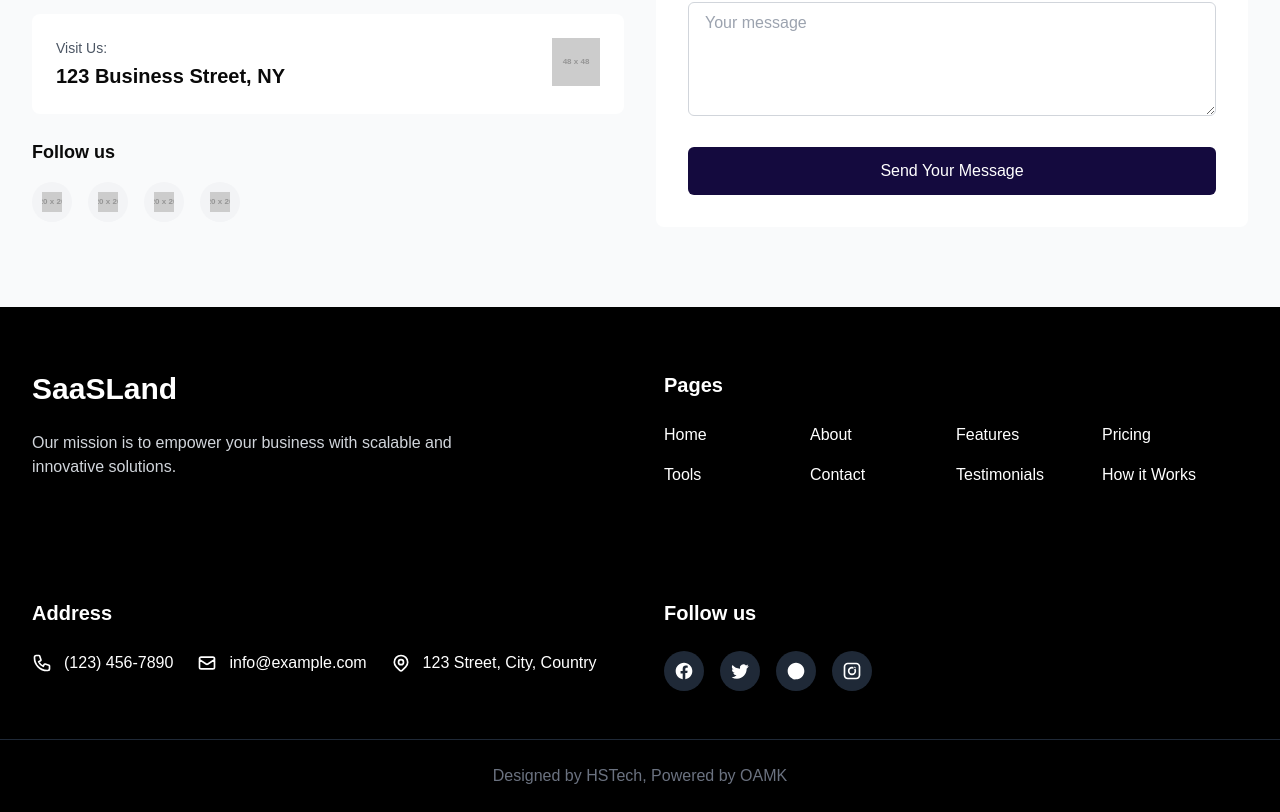
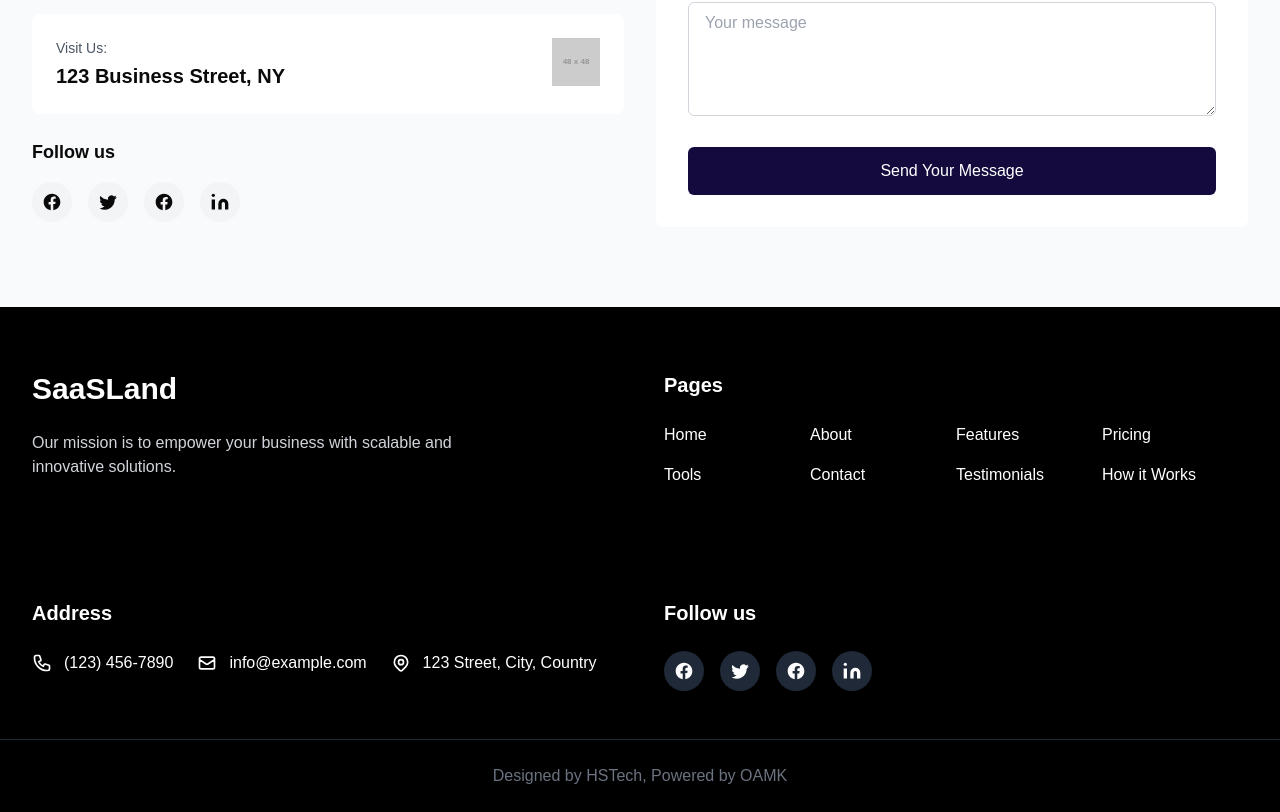
Before and after one commit to UniFolios/SaaSLand, a Next.js app: page / in a window 1280 px wide. Shown: the part 7058-7870 px from the top of the page. Built offline with nearby package versions, Linux system fonts and the light colour scheme.

Commit message:
refactor smooth scroll functionality to use utility function across components

```diff
--- a/app/page.tsx
+++ b/app/page.tsx
@@ -1,5 +1,6 @@
 'use client'
 import { useEffect } from 'react'
+import { smoothScrollTo } from '@/utils/smoothScroll'
 import Banner from '@/components/banner/Banner'
 import Clients from '@/components/clients/Clients'
 import About from '@/components/about/About'
@@ -18,36 +19,8 @@ export default function Home() {
       if (target.tagName === 'A' && target.getAttribute('href')?.startsWith('#')) {
         e.preventDefault()
         const id = target.getAttribute('href')?.substring(1)
-        const element = document.getElementById(id!)
-
-        if (element) {
-          const elementPosition = element.getBoundingClientRect().top + window.scrollY
-          const offsetPosition = elementPosition - 80
-          const duration = 1000 // Duration in milliseconds
-          const startPosition = window.scrollY
-          const distance = offsetPosition - startPosition
-          let startTime: number | null = null;
-
-          const animation = (currentTime: number) => {
-            if (!startTime) startTime = currentTime
-            const timeElapsed = currentTime - startTime
-            const progress = Math.min(timeElapsed / duration, 1)
-
-            // Easing function for smoother animation
-            const easeInOutCubic = (progress: number) => {
-              return progress < 0.5
-                ? 4 * progress * progress * progress
-                : 1 - Math.pow(-2 * progress + 2, 3) / 2
-            }
-
-            window.scrollTo(0, startPosition + (distance * easeInOutCubic(progress)))
-
-            if (timeElapsed < duration) {
-              requestAnimationFrame(animation)
-            }
-          }
-
-          requestAnimationFrame(animation)
+        if (id) {
+          smoothScrollTo(id)
         }
       }
     }
--- a/components/contact/Contact.tsx
+++ b/components/contact/Contact.tsx
@@ -1,43 +1,9 @@
 'use client'
 import React from 'react'
 import { BaseComponentProps } from '../types'
+import { smoothScrollTo } from '@/utils/smoothScroll'
 
 interface ContactProps extends BaseComponentProps {}
-
-const smoothScrollTo = (elementId: string) => {
-  const element = document.getElementById(elementId);
-  if (element) {
-    const elementPosition = element.getBoundingClientRect().top + window.scrollY;
-    const offsetPosition = elementPosition - 80;
-    const duration = 1000;
-    const startPosition = window.scrollY;
-    const distance = offsetPosition - startPosition;
-    let startTime: number | null = null;
-
-    const animation = (currentTime: number) => {
-      if (startTime === null) startTime = currentTime;
-      const timeElapsed = currentTime - startTime;
-      const progress = Math.min(timeElapsed / duration, 1);
-
-      const easeInOutCubic = (t: number) => {
-        return t < 0.5
-          ? 4 * t * t * t
-          : 1 - Math.pow(-2 * t + 2, 3) / 2;
-      };
-
-      window.scrollTo({
-        top: startPosition + (distance * easeInOutCubic(progress)),
-        behavior: 'auto'
-      });
-
-      if (timeElapsed < duration) {
-        requestAnimationFrame(animation);
-      }
-    };
-
-    requestAnimationFrame(animation);
-  }
-};
 
 const Contact: React.FC<ContactProps> = () => {
   return (
@@ -82,19 +48,39 @@ const Contact: React.FC<ContactProps> = () => {
             <div className="mt-8">
               <h3 className="text-lg font-semibold mb-4">Follow us</h3>
               <div className="flex gap-4">
-                {['facebook', 'twitter', 'instagram', 'linkedin'].map((social) => (
-                  <button
-                    key={social}
-                    className="w-10 h-10 bg-gray-100 rounded-full flex items-center justify-center hover:bg-gray-200"
-                    onClick={() => smoothScrollTo('banner')}
-                  >
-                    <img
-                      src={`https://placehold.co/20x20`}
-                      alt={social}
-                      className="w-5 h-5"
-                    />
-                  </button>
-                ))}
+                <button
+                  onClick={() => smoothScrollTo('banner')}
+                  className="w-10 h-10 bg-gray-100 rounded-full flex items-center justify-center hover:bg-gray-200"
+                >
+                  <svg className="w-5 h-5" fill="currentColor" viewBox="0 0 24 24">
+                    <path d="M22 12c0-5.52-4.48-10-10-10S2 6.48 2 12c0 5 3.66 9.12 8.44 9.88v-6.99H7.9v-2.89h2.54V9.41c0-2.5 1.49-3.89 3.77-3.89 1.09 0 2.24.2 2.24.2v2.47h-1.26c-1.24 0-1.63.77-1.63 1.56v1.87h2.78l-.44 2.89h-2.34V21.88C18.34 21.12 22 17 22 12z"/>
+                  </svg>
+                </button>
+                <button
+                  onClick={() => smoothScrollTo('banner')}
+                  className="w-10 h-10 bg-gray-100 rounded-full flex items-center justify-center hover:bg-gray-200"
+                >
+                  <svg className="w-5 h-5" fill="currentColor" viewBox="0 0 24 24">
+                    <path d="M22.46 6c-.77.35-1.6.59-2.46.69a4.28 4.28 0 001.88-2.36 8.52 8.52 0 01-2.7 1.03 4.24 4.24 0 00-7.22 3.86A12.04 12.04 0 013 4.89a4.24 4.24 0 001.31 5.66 4.21 4.21 0 01-1.92-.53v.05a4.24 4.24 0 003.4 4.15 4.27 4.27 0 01-1.91.07 4.25 4.25 0 003.97 2.95A8.5 8.5 0 012 19.54a12.02 12.02 0 006.29 1.84c7.55 0 11.68-6.26 11.68-11.68 0-.18-.01-.35-.02-.53A8.36 8.36 0 0022.46 6z"/>
+                  </svg>
+                </button>
+                <button
+                  onClick={() => smoothScrollTo('banner')}
+                  className="w-10 h-10 bg-gray-100 rounded-full flex items-center justify-center hover:bg-gray-200"
+                >
+                  <svg className="w-5 h-5" fill="currentColor" viewBox="0 0 24 24">
+                    <path d="M12 2C6.477 2 2 6.477 2 12c0 4.991 3.657 9.128 8.438 9.879V14.89h-2.54V12h2.54V9.797c0-2.506 1.492-3.89 3.777-3.89 1.094 0 2.238.195 2.238.195v2.46h-1.26c-1.243 0-1.63.771-1.63 1.562V12h2.773l-.443 2.89h-2.33v6.989C18.343 21.129 22 16.99 22 12c0-5.523-4.477-10-10-10z"/>
+                  </svg>
+                </button>
+                <button
+                  onClick={() => smoothScrollTo('banner')}
+                  className="w-10 h-10 bg-gray-100 rounded-full flex items-center justify-center hover:bg-gray-200"
+                >
+                  <svg className="w-5 h-5" fill="currentColor" viewBox="0 0 24 24">
+                    <path d="M16 8a6 6 0 016 6v7h-4v-7a2 2 0 00-2-2 2 2 0 00-2 2v7h-4v-7a6 6 0 016-6zM2 9h4v12H2z"/>
+                    <circle cx="4" cy="4" r="2"/>
+                  </svg>
+                </button>
               </div>
             </div>
           </div>
--- a/components/footer/Footer.tsx
+++ b/components/footer/Footer.tsx
@@ -1,5 +1,7 @@
+'use client'
 import React from 'react'
 import { BaseComponentProps } from '../types'
+import { smoothScrollTo } from '@/utils/smoothScroll'
 
 const Footer: React.FC<BaseComponentProps> = () => {
   return (
@@ -67,42 +69,39 @@ const Footer: React.FC<BaseComponentProps> = () => {
             <div>
               <h3 className="text-xl font-semibold mb-6 text-white">Follow us</h3>
               <div className="flex gap-4">
-                {/* Facebook */}
-                <a
-                  href="#"
+                <button
+                  onClick={() => smoothScrollTo('banner')}
                   className="w-10 h-10 bg-gray-800 rounded-full flex items-center justify-center hover:bg-gray-700 transition-colors"
                 >
-                  <svg fill="currentColor" viewBox="0 0 24 24" className="w-5 h-5 text-white">
+                  <svg className="w-5 h-5 text-white" fill="currentColor" viewBox="0 0 24 24">
                     <path d="M22 12c0-5.52-4.48-10-10-10S2 6.48 2 12c0 5 3.66 9.12 8.44 9.88v-6.99H7.9v-2.89h2.54V9.41c0-2.5 1.49-3.89 3.77-3.89 1.09 0 2.24.2 2.24.2v2.47h-1.26c-1.24 0-1.63.77-1.63 1.56v1.87h2.78l-.44 2.89h-2.34V21.88C18.34 21.12 22 17 22 12z"/>
                   </svg>
-                </a>
-                {/* Twitter */}
-                <a
-                  href="#"
+                </button>
+                <button
+                  onClick={() => smoothScrollTo('banner')}
                   className="w-10 h-10 bg-gray-800 rounded-full flex items-center justify-center hover:bg-gray-700 transition-colors"
                 >
-                  <svg fill="currentColor" viewBox="0 0 24 24" className="w-5 h-5 text-white">
+                  <svg className="w-5 h-5 text-white" fill="currentColor" viewBox="0 0 24 24">
                     <path d="M22.46 6c-.77.35-1.6.59-2.46.69a4.28 4.28 0 001.88-2.36 8.52 8.52 0 01-2.7 1.03 4.24 4.24 0 00-7.22 3.86A12.04 12.04 0 013 4.89a4.24 4.24 0 001.31 5.66 4.21 4.21 0 01-1.92-.53v.05a4.24 4.24 0 003.4 4.15 4.27 4.27 0 01-1.91.07 4.25 4.25 0 003.97 2.95A8.5 8.5 0 012 19.54a12.02 12.02 0 006.29 1.84c7.55 0 11.68-6.26 11.68-11.68 0-.18-.01-.35-.02-.53A8.36 8.36 0 0022.46 6z"/>
                   </svg>
-                </a>
-                {/* Dribbble */}
-                <a
-                  href="#"
+                </button>
+                <button
+                  onClick={() => smoothScrollTo('banner')}
                   className="w-10 h-10 bg-gray-800 rounded-full flex items-center justify-center hover:bg-gray-700 transition-colors"
                 >
-                  <svg fill="currentColor" viewBox="0 0 24 24" className="w-5 h-5 text-white">
-                    <path d="M12 2C6.477 2 2 6.477 2 12c0 4.99 3.657 9.128 8.438 9.878-.117-.842-.222-2.137.047-3.058.242-.833 1.562-5.33 1.562-5.33s-.398-.796-.398-1.972c0-1.847 1.072-3.226 2.404-3.226 1.134 0 1.68.851 1.68 1.873 0 1.141-.727 2.846-1.1 4.427-.312 1.313.662 2.381 1.963 2.381 2.355 0 4.165-2.488 4.165-6.082 0-3.174-2.287-5.401-5.549-5.401-3.782 0-6.012 2.834-6.012 5.766 0 1.146.44 2.374 0 2.709 0 0-.793 3.236-.985 3.997-.29 1.085-.957 2.441-1.431 3.262A9.99 9.99 0 0012 22c5.523 0 10-4.477 10-10S17.523 2 12 2z"/>
+                  <svg className="w-5 h-5 text-white" fill="currentColor" viewBox="0 0 24 24">
+                    <path d="M12 2C6.477 2 2 6.477 2 12c0 4.991 3.657 9.128 8.438 9.879V14.89h-2.54V12h2.54V9.797c0-2.506 1.492-3.89 3.777-3.89 1.094 0 2.238.195 2.238.195v2.46h-1.26c-1.243 0-1.63.771-1.63 1.562V12h2.773l-.443 2.89h-2.33v6.989C18.343 21.129 22 16.99 22 12c0-5.523-4.477-10-10-10z"/>
                   </svg>
-                </a>
-                {/* Instagram */}
-                <a
-                  href="#"
+                </button>
+                <button
+                  onClick={() => smoothScrollTo('banner')}
                   className="w-10 h-10 bg-gray-800 rounded-full flex items-center justify-center hover:bg-gray-700 transition-colors"
                 >
-                  <svg fill="currentColor" viewBox="0 0 24 24" className="w-5 h-5 text-white">
-                    <path d="M7 2C4.243 2 2 4.243 2 7v10c0 2.757 2.243 5 5 5h10c2.757 0 5-2.243 5-5V7c0-2.757-2.243-5-5-5H7zm10 2c1.654 0 3 1.346 3 3v10c0 1.654-1.346 3-3 3H7c-1.654 0-3-1.346-3-3V7c0-1.654 1.346-3 3-3h10zm-5 3a5 5 0 100 10 5 5 0 000-10zm0 2a3 3 0 110 6 3 3 0 010-6zm4.5-.5a1.5 1.5 0 11-3 0 1.5 1.5 0 013 0z"/>
+                  <svg className="w-5 h-5 text-white" fill="currentColor" viewBox="0 0 24 24">
+                    <path d="M16 8a6 6 0 016 6v7h-4v-7a2 2 0 00-2-2 2 2 0 00-2 2v7h-4v-7a6 6 0 016-6zM2 9h4v12H2z"/>
+                    <circle cx="4" cy="4" r="2"/>
                   </svg>
-                </a>
+                </button>
               </div>
             </div>
           </div>
--- /dev/null
+++ b/utils/smoothScroll.ts
@@ -0,0 +1,34 @@
+export const smoothScrollTo = (elementId: string) => {
+  const element = document.getElementById(elementId);
+  if (element) {
+    const elementPosition = element.getBoundingClientRect().top + window.scrollY;
+    const offsetPosition = elementPosition - 80;
+    const duration = 1000;
+    const startPosition = window.scrollY;
+    const distance = offsetPosition - startPosition;
+    let startTime: number | null = null;
+
+    const animation = (currentTime: number) => {
+      if (startTime === null) startTime = currentTime;
+      const timeElapsed = currentTime - startTime;
+      const progress = Math.min(timeElapsed / duration, 1);
+
+      const easeInOutCubic = (t: number) => {
+        return t < 0.5
+          ? 4 * t * t * t
+          : 1 - Math.pow(-2 * t + 2, 3) / 2;
+      };
+
+      window.scrollTo({
+        top: startPosition + (distance * easeInOutCubic(progress)),
+        behavior: 'auto'
+      });
+
+      if (timeElapsed < duration) {
+        requestAnimationFrame(animation);
+      }
+    };
+
+    requestAnimationFrame(animation);
+  }
+};
```
Also changed, not shown: components/about/About.tsx (+2 -28 lines), components/cta/Cta.tsx (+2 -28 lines).
